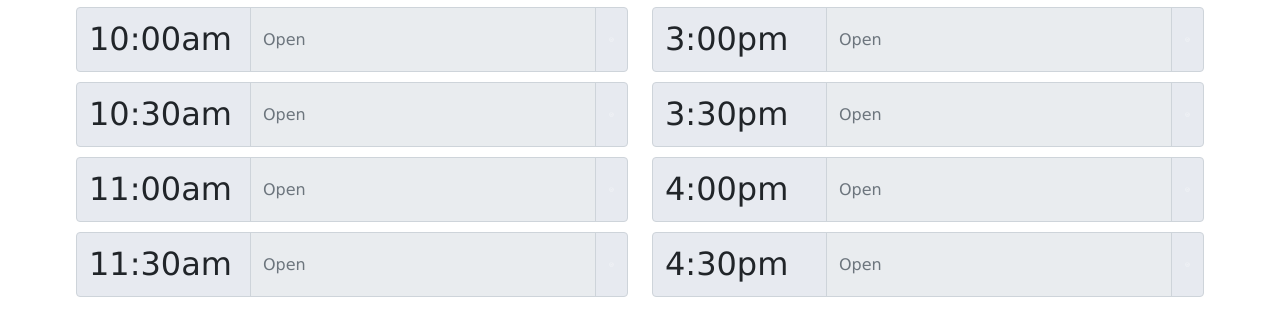
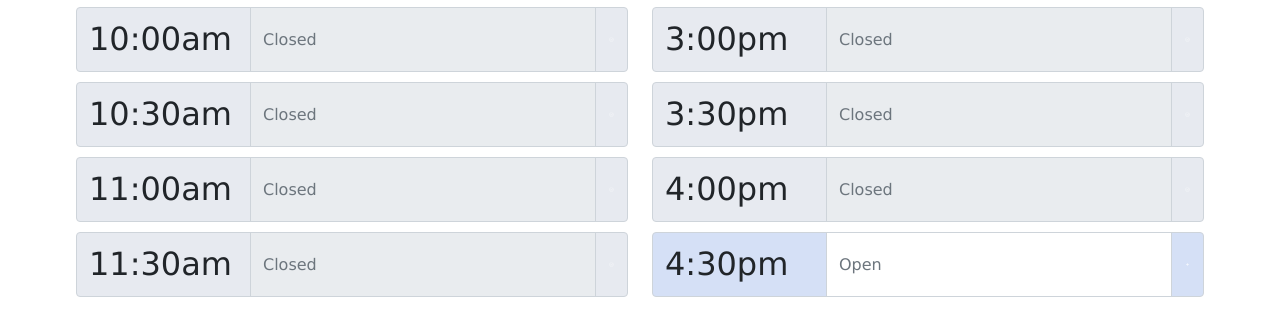
Before and after one commit to DillanThomas88/work-planner, a plain HTML site: page index.html in a window 1280 px wide. Shown: the part 762-1077 px from the top of the page. Drawn offline with nearby package versions, Linux system fonts and the light colour scheme.

Commit message:
cleaned up moment() function

```diff
--- a/Assets/css/style.css
+++ b/Assets/css/style.css
@@ -4,7 +4,7 @@
   --time: #000000;
   --past: #e7eaf0;
   --present: #fae5a0;
-  --future: #d7dce4;
+  --future: #d5e0f6;
   --hover:#ffffff;
   --error:#fff3f3;
 
--- a/Assets/script.js
+++ b/Assets/script.js
@@ -7,7 +7,7 @@ const remove = '../Assets/images/remove.svg'
 const done = '../Assets/images/done.svg'
 const colorPast = '#e7eaf0'
 const colorPresent = '#fae5a0'
-const colorFuture = '#dbe3f0'
+const colorFuture = '#d5e0f6'
 var timecheck = []
 
 
@@ -19,24 +19,30 @@ function SetCurrentTime() {
         const index = timecheck[i];
         const nextIndex = timecheck[i + 1]
         var time = moment(index, 'h:mma')
-        var temp = moment('8:45am', 'h:mma')
+        var nexttime = moment(nextIndex, 'h:mma')
         var parent = document.getElementById(index)
-        if (time.isAfter(moment())) {
+
+        if (moment().isSameOrAfter(nexttime)) {
+            parent.children[0].style.backgroundColor = colorPast
+            parent.children[2].style.backgroundColor = colorPast
+            parent.children[2].children[0].children[0].setAttribute('src', done)
+            parent.children[1].disabled = true
+            parent.children[1].setAttribute('placeholder','Closed')
+            parent.children[2].children[0].disabled = true
+
+        } else if (moment().isSameOrAfter(time) && moment().isSameOrBefore(nexttime)) {
+            parent.children[0].style.backgroundColor = colorPresent
+            parent.children[2].style.backgroundColor = colorPresent
+            parent.children[2].children[0].children[0].setAttribute('src', done)
+            parent.children[1].disabled = true
+            parent.children[1].setAttribute('placeholder','In Progress..')
+            parent.children[2].children[0].disabled = true
+
+        } else {
             parent.children[0].style.backgroundColor = colorFuture
             parent.children[2].style.backgroundColor = colorFuture
-        } else {
-            if (temp.isBetween(index, nextIndex)) {
-                console.log('temp')
-                parent.children[0].style.backgroundColor = colorPresent
-                parent.children[2].style.backgroundColor = colorPresent
-            } else {
-                parent.children[0].style.backgroundColor = colorPast
-                parent.children[2].style.backgroundColor = colorPast
-                parent.children[2].children[0].children[0].setAttribute('src', done)
-                parent.children[1].disabled = true
-                parent.children[2].children[0].disabled = true
-            }
         }
+
 
     }
     var time = setInterval(function () {
```
